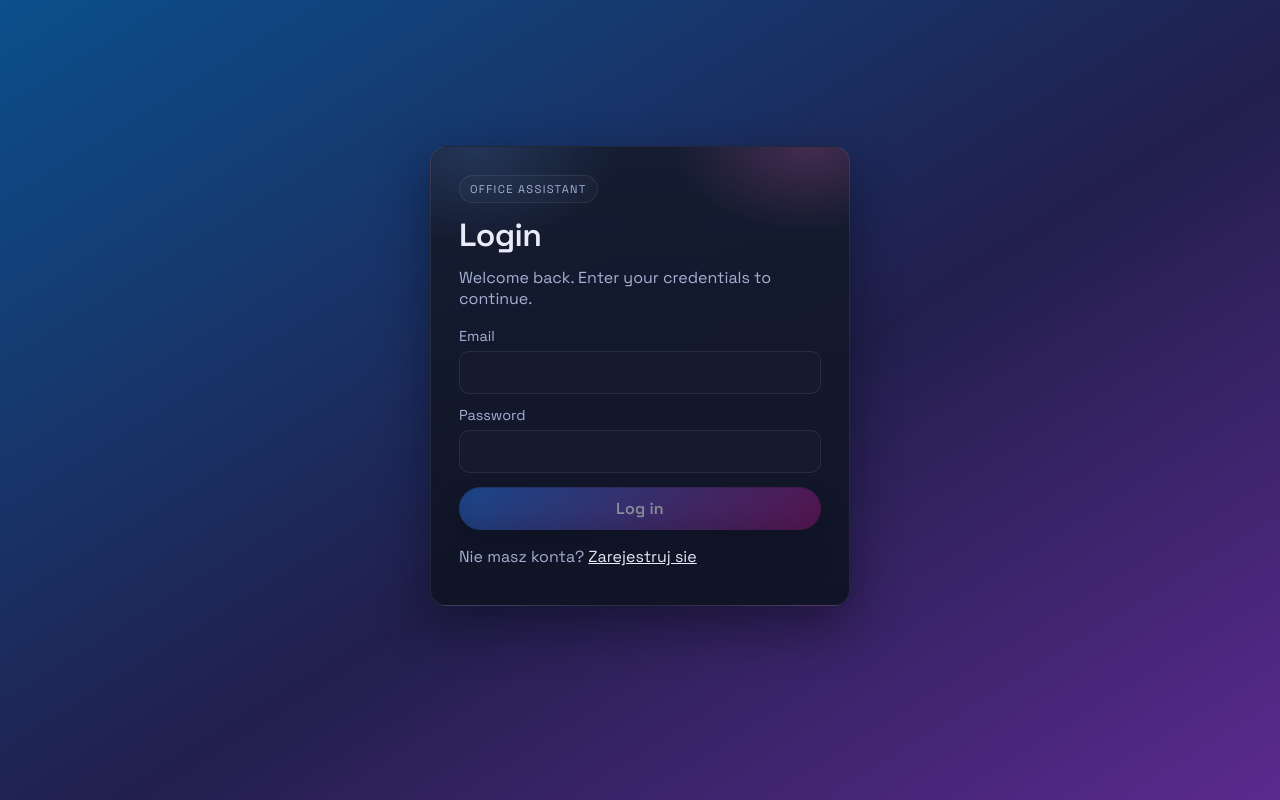
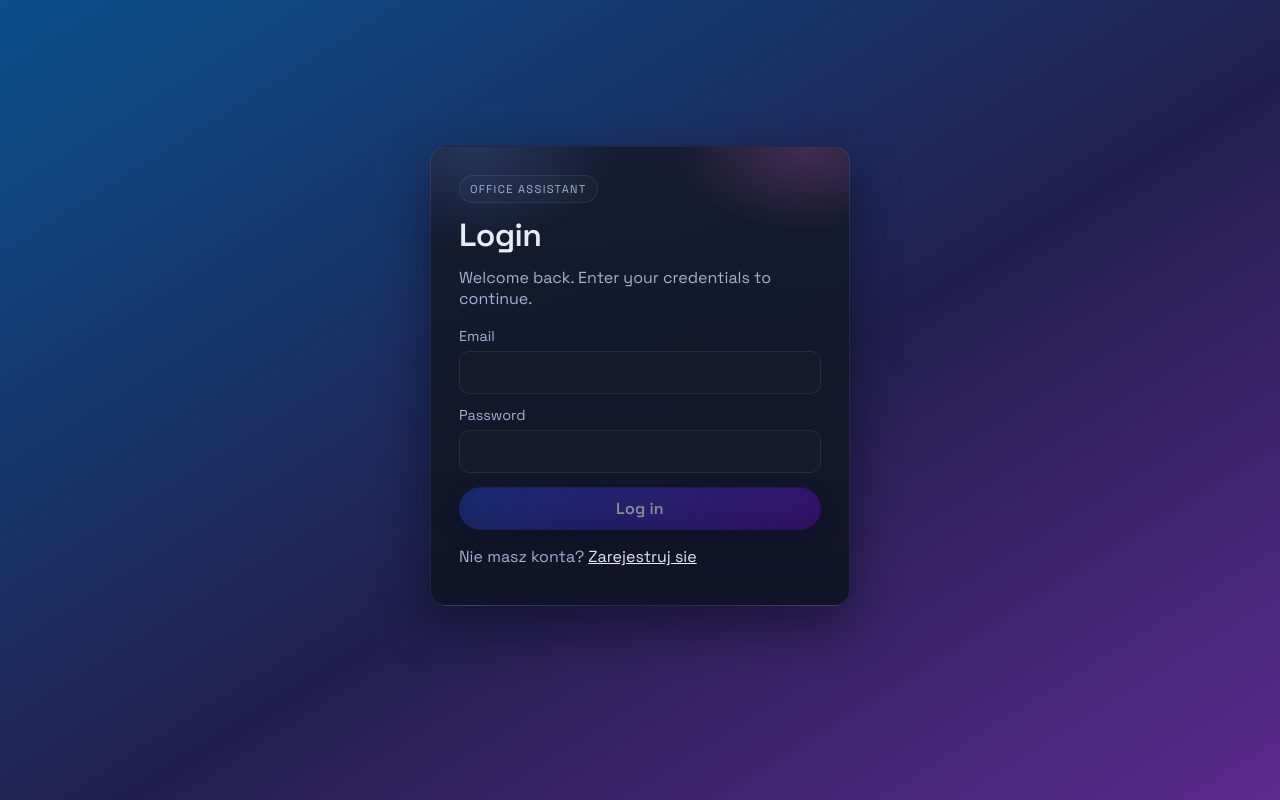
Before and after one commit to maciejmar/office-assistant-frontend, an Angular app: page /login in a window 1280 px wide. Built offline with nearby package versions, Linux system fonts and the light colour scheme.

Commit message:
darker buttons colors

```diff
--- a/src/styles.scss
+++ b/src/styles.scss
@@ -8,8 +8,8 @@
   --text: #e9ecf8;
   --muted: #a6b0d4;
   --primary: #58f2c4;
-  --accent: #2475e7;
-  --accent-2: #991375;
+  --accent: #1a3fb0;
+  --accent-2: #5a0fae;
   --accent-3: #ffd36a;
   --danger: #631d1d;
   --border: rgba(255, 255, 255, 0.08);
```
